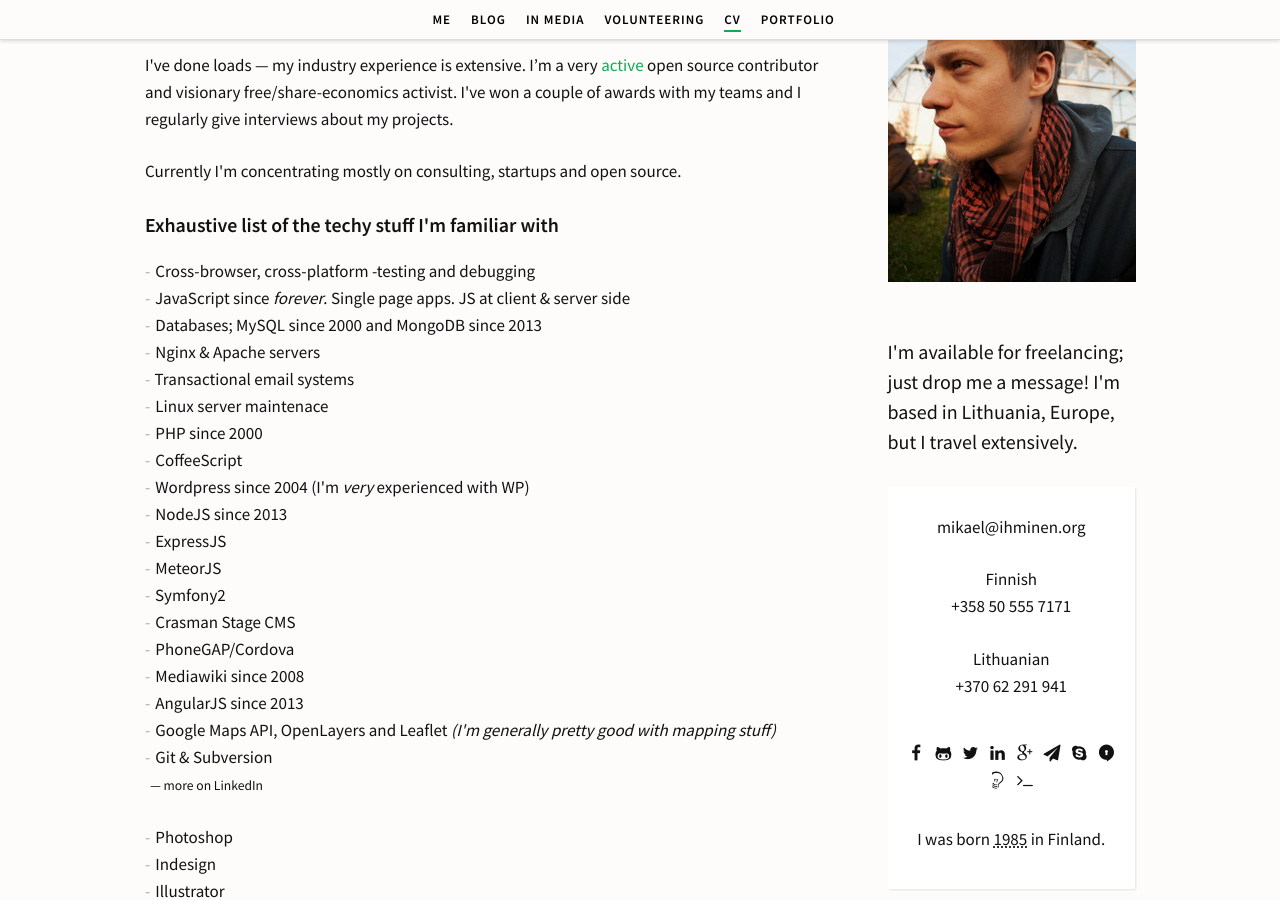
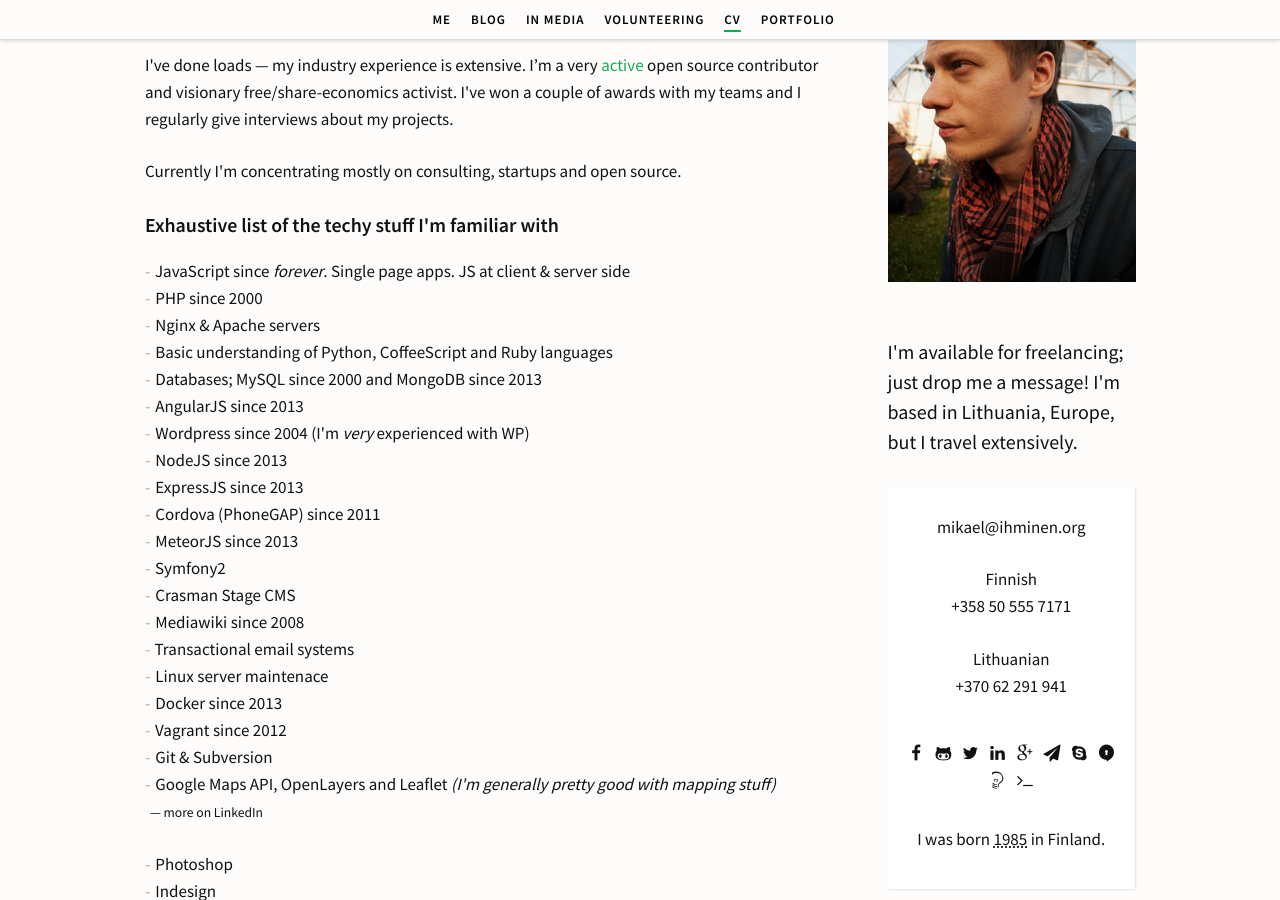
Before and after one commit to simison/simison.github.io, a Jekyll site: the page built from cv/index.html, in a window 1280 px wide and 900 px high, scrolled down 1012 px. Built offline with Jekyll 4.4.1, drawn with Linux system fonts in a browser that asks for light colours; some web fonts are replaced.

Commit message:
Update CV

```diff
--- a/cv/index.html
+++ b/cv/index.html
@@ -29,25 +29,26 @@
 
       <h3>Exhaustive list of the techy stuff I'm familiar with</h3>
       <ul class="links-colorless list-skills">
-        <li>Cross-browser, cross-platform -testing and debugging</li>
         <li>JavaScript since <em>forever</em>. Single page apps. JS at client &amp; server side</li>
+        <li>PHP since 2000</li>
+        <li><a href="http://nginx.org">Nginx</a> & <a href="https://httpd.apache.org/">Apache</a> servers</li>
+        <li>Basic understanding of Python, <a href="http://coffeescript.org/">CoffeeScript</a> and Ruby languages</li>
         <li>Databases; MySQL since 2000 and <a href="http://www.mongodb.org/">MongoDB</a> since 2013</li>
-        <li><a href="http://nginx.org">Nginx</a> & <a href="https://httpd.apache.org/">Apache</a> servers</li>
+        <li><a href="https://angularjs.org/">AngularJS</a> since 2013</li>
+        <li><a href="http://www.wordpress.org">Wordpress</a> since 2004 (I'm <em>very</em> experienced with WP)</li>
+        <li><a href="http://nodejs.org">NodeJS</a> since 2013</li>
+        <li><a href="http://expressjs.com/">ExpressJS</a> since 2013</li>
+        <li><a href="https://cordova.apache.org/">Cordova</a> (<a href="http://phonegap.com/">PhoneGAP</a>) since 2011</li>
+        <li><a href="http://www.meteor.com">MeteorJS</a> since 2013</li>
+        <li><a href="http://www.symfony.com">Symfony2</a></li>
+        <li><a href="http://www.crasman.fi/en/">Crasman Stage CMS</a></li>
+        <li><a href="http://www.mediawiki.org">Mediawiki</a> since 2008</li>
         <li>Transactional email systems</li>
         <li>Linux server maintenace</li>
-        <li>PHP since 2000</li>
-        <li><a href="http://coffeescript.org/">CoffeeScript</a></li>
-        <li><a href="http://www.wordpress.org">Wordpress</a> since 2004 (I'm <em>very</em> experienced with WP)</li>
-        <li><a href="http://nodejs.org">NodeJS</a> since 2013</li>
-        <li><a href="http://expressjs.com/">ExpressJS</a></li>
-        <li><a href="http://www.meteor.com">MeteorJS</a></li>
-        <li><a href="http://www.symfony.com">Symfony2</a></li>
-        <li><a href="http://www.crasman.fi/en/">Crasman Stage CMS</a></li>
-        <li><a href="http://phonegap.com/">PhoneGAP</a>/<a href="https://cordova.apache.org/">Cordova</a></li>
-        <li><a href="http://www.mediawiki.org">Mediawiki</a> since 2008</li>
-        <li><a href="https://angularjs.org/">AngularJS</a> since 2013</li>
+        <li><a href="https://www.docker.com/">Docker</a> since 2013</li>
+        <li><a href="https://www.vagrantup.com/">Vagrant</a> since 2012</li>
+        <li><a href="http://git-scm.com/">Git</a> &amp; <a href="https://subversion.apache.org/">Subversion</a></li>
         <li><a href="https://developers.google.com/maps/">Google Maps API</a>, <a href="http://openlayers.org/">OpenLayers</a> and <a href="http://www.leafletjs.com/">Leaflet</a> <em>(I'm generally pretty good with mapping stuff)</em></li>
-        <li><a href="http://git-scm.com/">Git</a> &amp; <a href="https://subversion.apache.org/">Subversion</a></li>
         <li class="list-skills-more">
           <small>— <a href="https://www.linkedin.com/profile/view?id=16003262#profile-skills">more on LinkedIn</a></small>
         </li>
```
